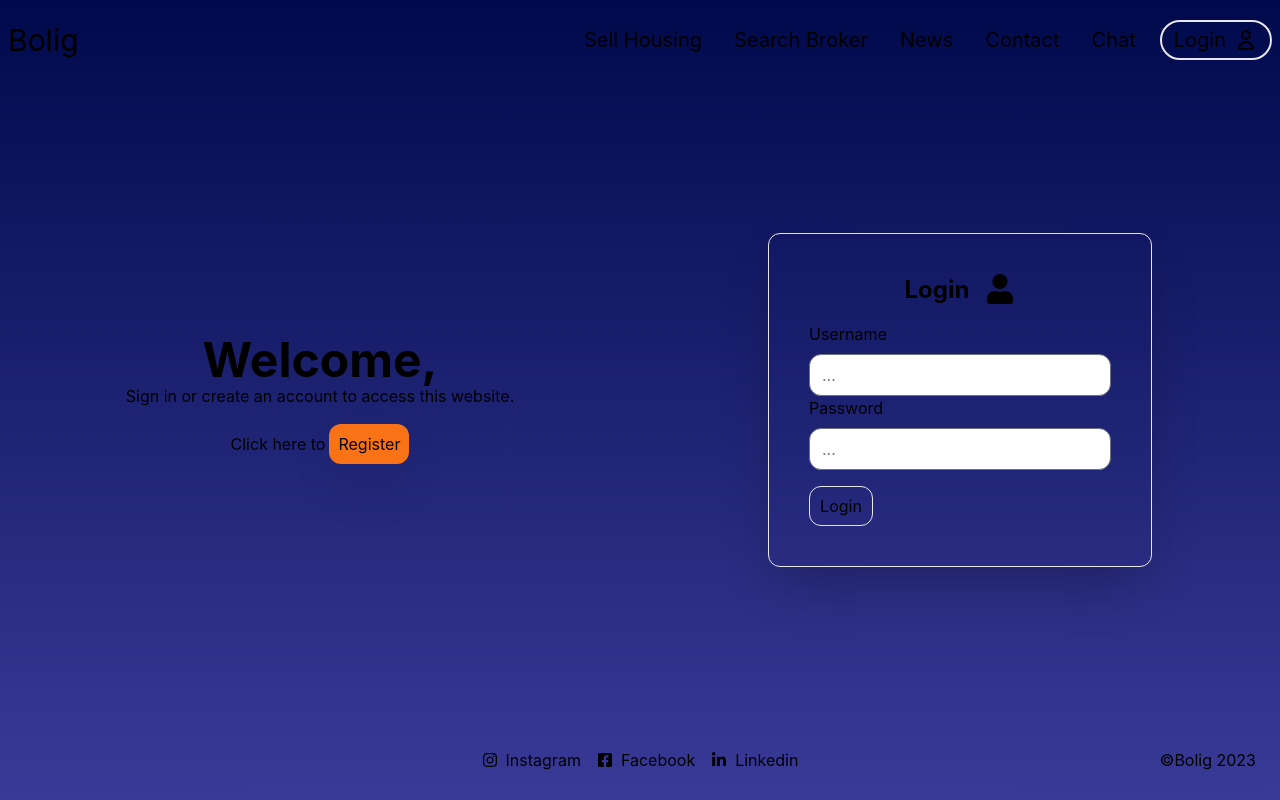
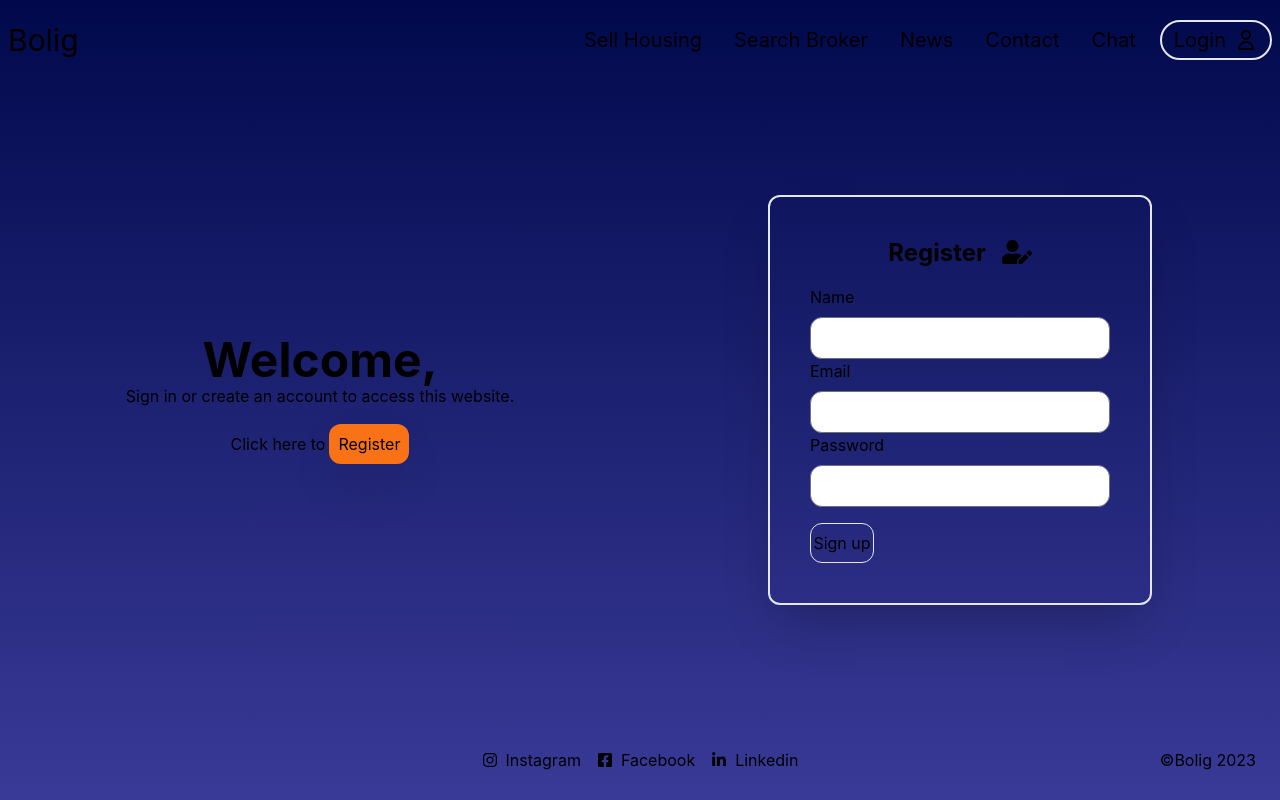
Before and after one commit to MaxAndreasLundin/bolig-web, a Next.js app: page /chat in a window 1280 px wide. Built offline with nearby package versions, Linux system fonts and the light colour scheme.

Commit message:
add from chat registration

```diff
--- a/app/chat/page.tsx
+++ b/app/chat/page.tsx
@@ -1,6 +1,7 @@
 "use client"
 import React, { useState } from 'react'
-import FormChatLogin from '../../components/FormChatLogin'
+import FormChatLogin from '../../components/Chat/FormChatLogin'
+import FormChatRegistration from '../../components/Chat/FormChatRegistration';
 
 const page = () => {
   const [click, setClick] = useState<boolean>(true);
@@ -22,11 +23,12 @@ const page = () => {
           </div>
 
           <div className='flex flex-col justify-center items-center row-span-2'>
-            <div className='flex flex-col'>
+            <FormChatRegistration />
+            {/* <div className='flex flex-col'>
                 <div className='flex'>
-                  {click ? <FormChatLogin /> : <p>Register User</p>}
+                  {click ? <FormChatLogin /> : <FormChatRegistration />}
                 </div>
-            </div>
+            </div> */}
 
           </div>
         </div>
--- /dev/null
+++ b/components/Chat/FormChatRegistration.tsx
@@ -0,0 +1,53 @@
+import React, { useState } from 'react'
+import { FaUserEdit } from 'react-icons/fa'
+
+type RegisterDataProps = {
+  name: string,
+  email: string,
+  password: string,
+}
+
+const defaultRegister: RegisterDataProps = {
+  name: "",
+  email: "",
+  password: "",
+}
+
+const FormChatRegistration = () => {
+
+  const [registerInput, setRegisterInput] = useState(defaultRegister)
+  const {name, email, password} = registerInput;
+
+  const handleInput = (e: React.ChangeEvent<HTMLInputElement>) => {
+    setRegisterInput((prevState) => ({
+      ...prevState,
+      [e.target.id]: e.target.value,
+    }))
+  }
+
+  return (
+    <form className="border-2 rounded-xl w-96 p-10 shadow-2xl">
+      <div className="flex justify-center gap-4 mb-4">
+        <h2 className="text-2xl font-bold">Register</h2>
+        <FaUserEdit className="text-3xl"/>
+      </div>
+      <div className="flex flex-col">
+        <label htmlFor="name">Name</label>
+        <input type="text" onChange={handleInput} className="text-black rounded-xl mt-2"/>
+      </div>
+      <div className="flex flex-col">
+        <label htmlFor="email">Email</label>
+        <input type="email" onChange={handleInput} className="text-black rounded-xl mt-2"/>
+      </div>
+      <div className="flex flex-col">
+        <label htmlFor="password">Password</label>
+        <input type="password" onChange={handleInput} className="text-black rounded-xl mt-2"/>
+      </div>
+      <div>
+        <button type="submit" className="border rounded-xl h-10 w-16 mt-4">Sign up</button>
+      </div>
+    </form>
+  )
+}
+
+export default FormChatRegistration
```
Also changed, not shown: components/Chat/FormChatLogin.tsx (renamed from components/FormChatLogin.tsx).
